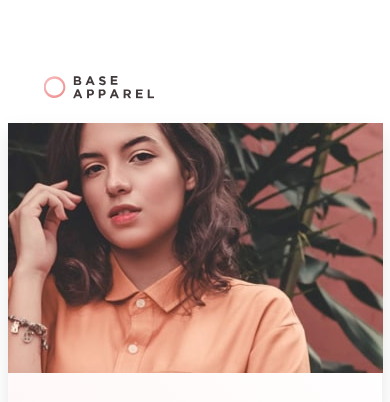
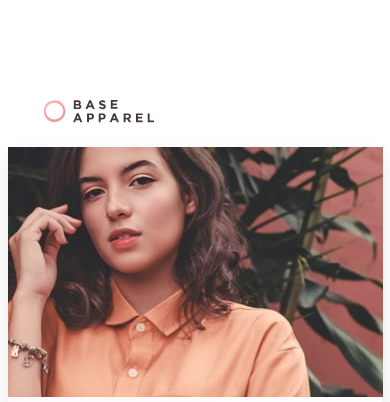
Before and after one commit to GiorgiChiaberashvili/Base-Apparel-Coming-Soon-Page-n, a plain HTML site: page index.html in a window 390 px wide. Shown: the top 402 px of the page. Drawn offline with Linux system fonts and the light colour scheme.

Commit message:
Update main.css

```diff
--- a/css/main.css
+++ b/css/main.css
@@ -213,7 +213,7 @@ FOR ALL SCREENS BELOW 1024px
         flex-direction: column-reverse;
         max-width: 18.7rem;
         align-items: center;
-        margin-top: 7rem;
+        margin-top: 10rem;
     }
 
     .hero img {
```
